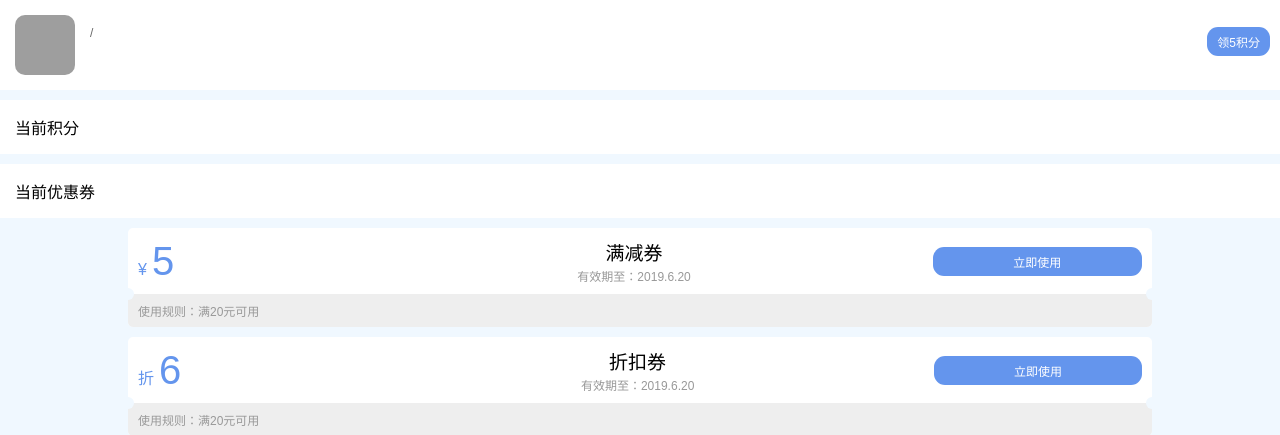
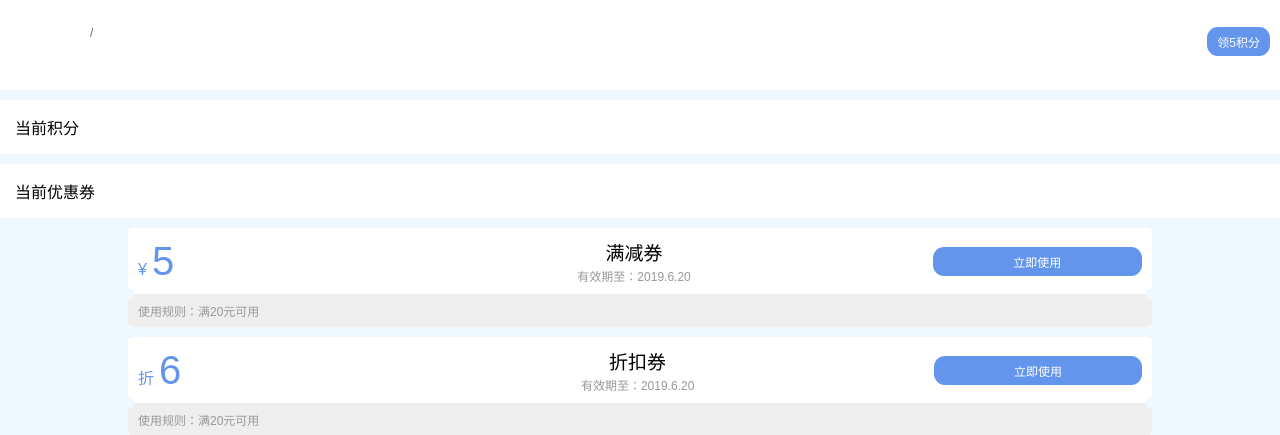
Before and after one commit to LIJiaF/miyuchayan, a Python web app: template template/personal.html in a window 1280 px wide. Shown: the top 435 px of the page. Run offline with Jinja, Linux system fonts and the light colour scheme; the template is opened without the code that fills it, so the values that code supplies are empty; grey boxes are pictures that could not be loaded.

Commit message:
图片地址

```diff
--- a/run.py
+++ b/run.py
@@ -170,7 +170,7 @@ class PersonalHandler(RequestHandler):
             'username': data['username'] or '密语君',
             'province': data['province'] or '保密',
             'city': data['city'] or '保密',
-            'image': data['headimgurl'],
+            'image_url': data['image_url'],
             'score': data['score'],
             'discount': data['discount'],
             'is_receive': data['date'] >= datetime.strftime(datetime.now(), '%Y-%m-%d')
--- a/template/personal.html
+++ b/template/personal.html
@@ -29,8 +29,7 @@
             height: 60px;
             float: left;
             border-radius: 10px;
-            /*background: url("{{info['image']}}") center center;*/
-            background: url("http://thirdwx.qlogo.cn/mmopen/vi_32/Q0EBmjmic8Is2ezTGhysF7JcUjSjnNVOYrCVoOJ6hIBNziaQiaFN76OSIpa7OpdibS3Zp7yzwUUHibdqgVxRpIic6KPA/132") center center;
+            background: url("{{info['image_url']}}") center center;
             background-size: contain;
         }
 
```
